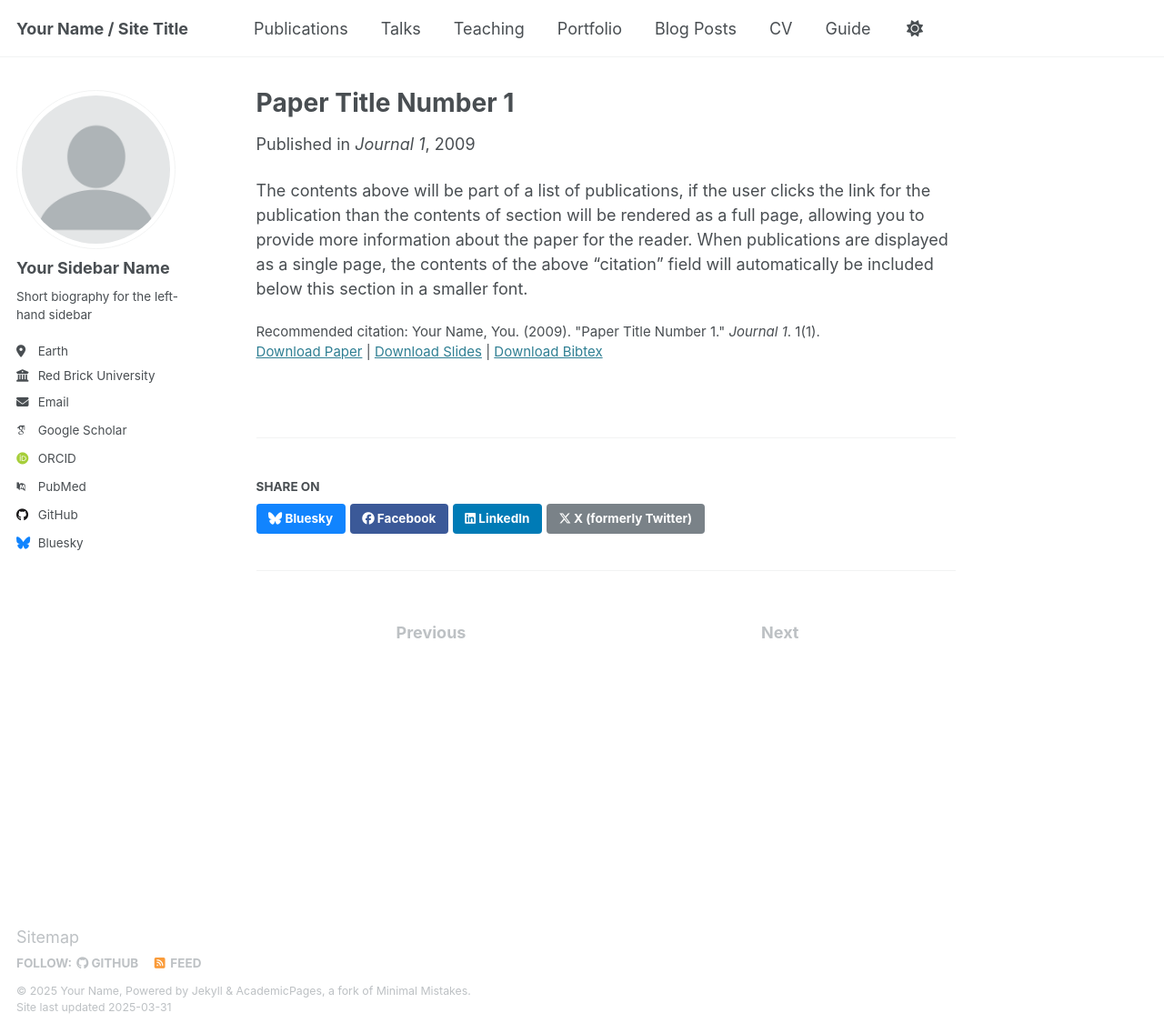
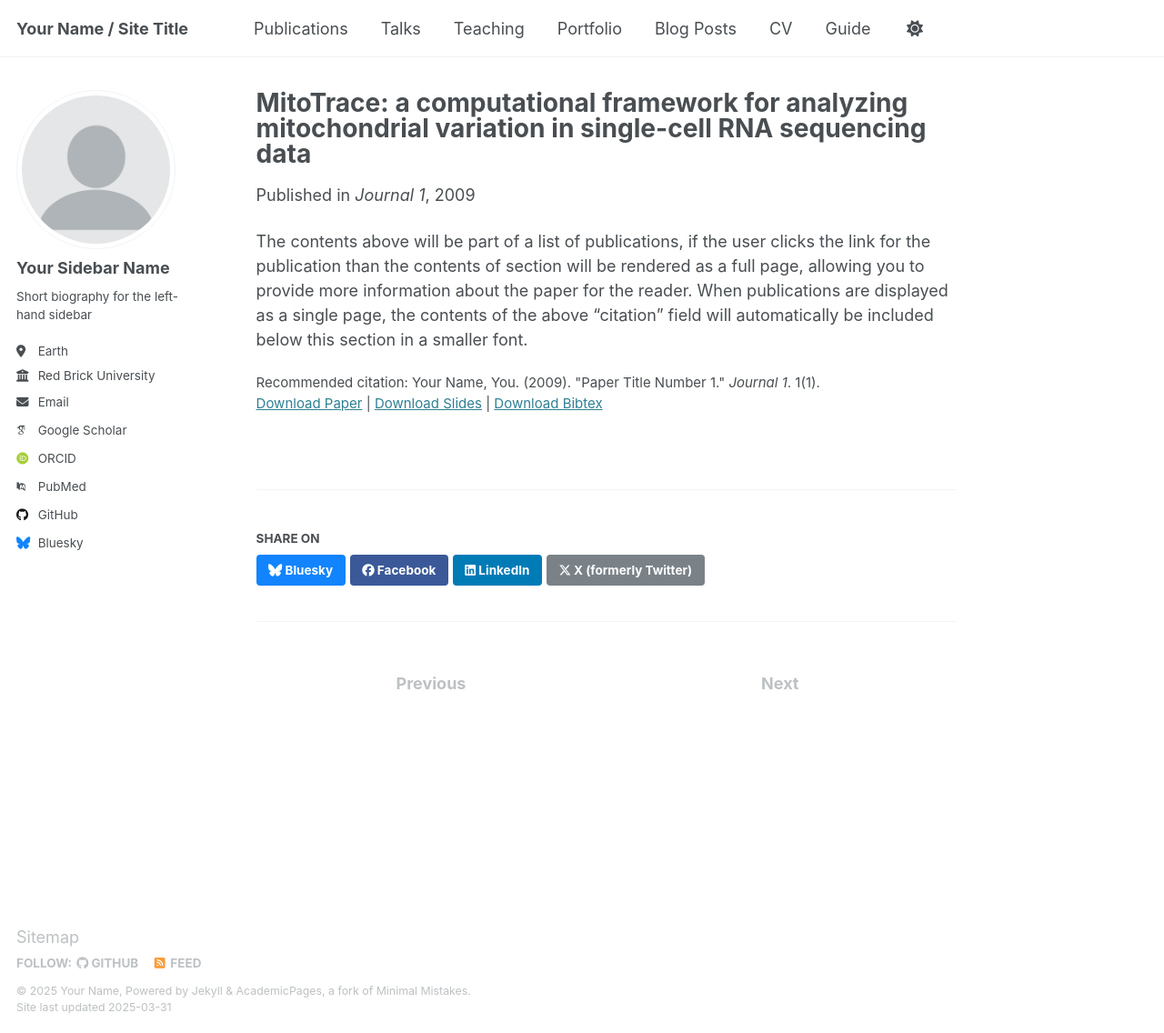
Before and after one commit to Timothy-WANG/timothywang.github.io, a Jekyll site: the page built from _publications/2009-10-01-paper-title-number-1.md, in a window 1280 px wide and 1136 px high. Shown: the whole window at 91% size. Built offline with Jekyll 4.4.1, drawn with Linux system fonts in a browser that asks for light colours; some web fonts are replaced.

Commit message:
Update 2009-10-01-paper-title-number-1.md

```diff
--- a/_publications/2009-10-01-paper-title-number-1.md
+++ b/_publications/2009-10-01-paper-title-number-1.md
@@ -1,5 +1,5 @@
 ---
-title: "Paper Title Number 1"
+title: "MitoTrace: a computational framework for analyzing mitochondrial variation in single-cell RNA sequencing data"
 collection: publications
 category: manuscripts
 permalink: /publication/2009-10-01-paper-title-number-1
```
